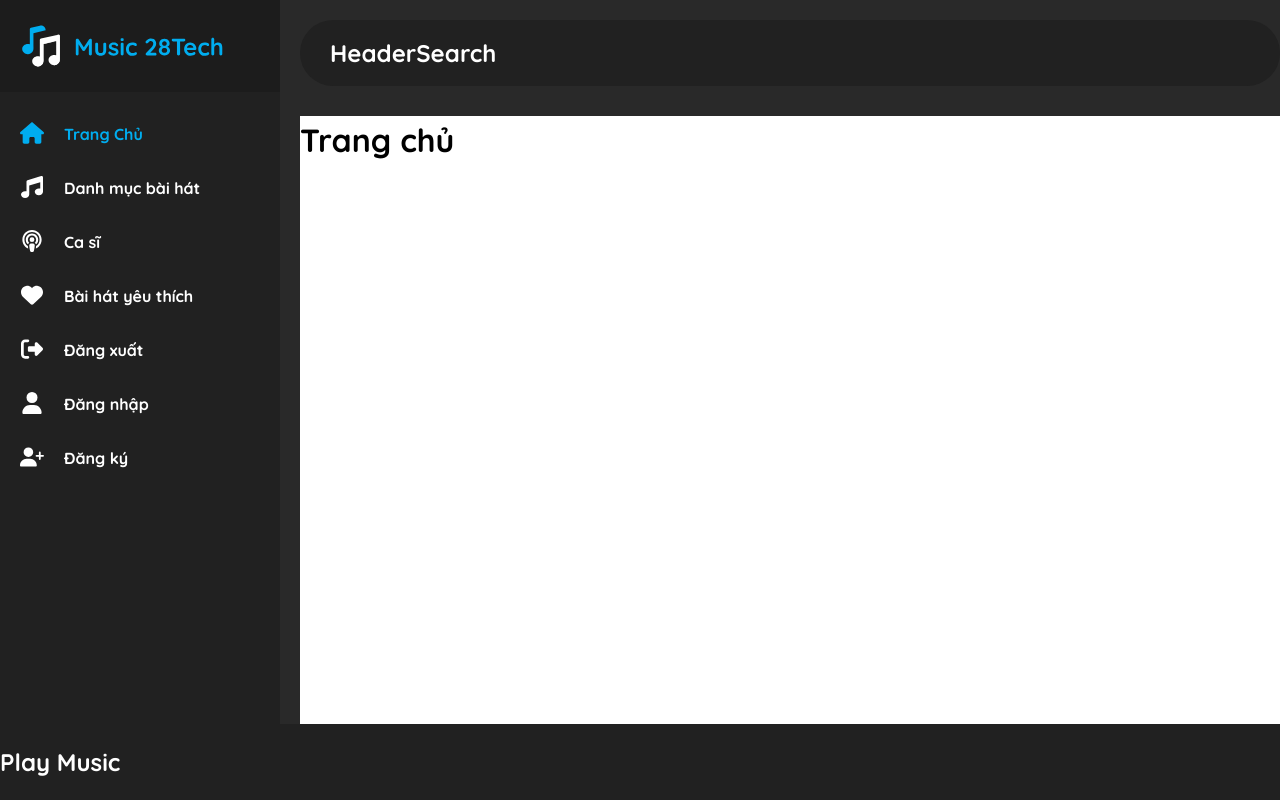
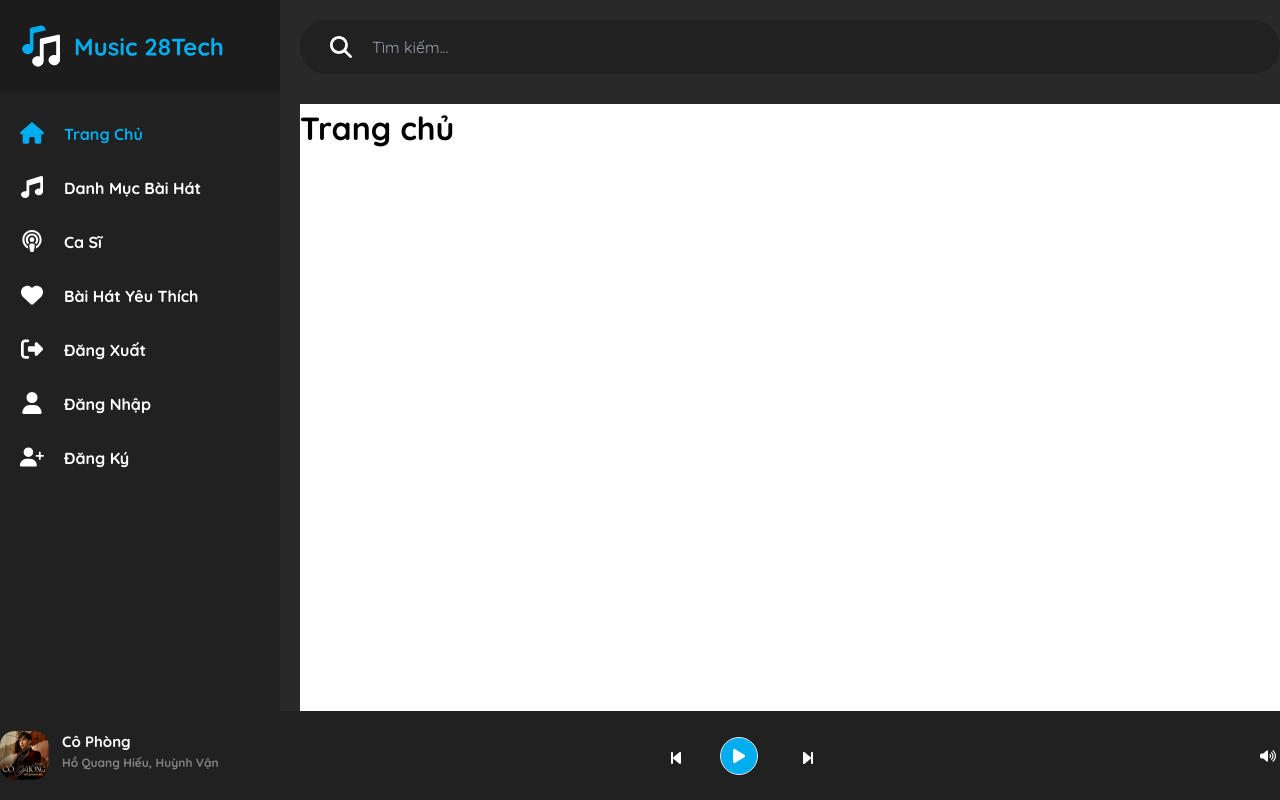
Before and after one commit to Subzerozzz/Project_FER, a React (Create React App) app: page / in a window 1280 px wide. Shown: the top 800 px of the page. Built offline with nearby package versions, Linux system fonts and the light colour scheme.

Commit message:
Layout music wave

```diff
--- a/src/App.js
+++ b/src/App.js
@@ -4,6 +4,9 @@ import './App.css';
 import { HomePage } from './pages/Home/Home';
 import { LayoutDefault } from './layouts/LayoutDefault';
 import { LoginPage } from './pages/Authen/Login';
+import { RegisterPage } from './pages/Authen/Register';
+import { Categories } from './pages/Categories/Categories';
+import { SingersPage } from './pages/Singers/Singers';
 
 function App() {
   return (
@@ -13,6 +16,9 @@ function App() {
           <Route element={<LayoutDefault/>} >
             <Route path='/' element={<HomePage />} />
             <Route path='login' element={<LoginPage/>} />
+            <Route path='register' element={<RegisterPage/>} />
+            <Route path='categories' element={<Categories/>} />
+            <Route path='singers' element={<SingersPage />} />
           </Route>
         </Routes>
       </BrowserRouter>
--- a/src/components/common/HeaderSearch/HeaderSearch.js
+++ b/src/components/common/HeaderSearch/HeaderSearch.js
@@ -1,11 +1,15 @@
+import { FaMagnifyingGlass } from "react-icons/fa6"
+
 export const HeaderSearch = () => {
   return(
     <>
-      <div className="sticky bg-[#212121] mb-[30px] rounded-[50px] px-[30px] py-[15px] top-[20px] z-[999]">
-        <h1 className="text-[24px] font-[700] text-[white]">
-          HeaderSearch
-        </h1>
-      </div>
+      <form className="sticky bg-[#212121] mb-[30px] rounded-[50px] px-[30px] py-[15px] top-[20px] z-[999] flex items-center gap-[20px]">
+        <input type="text" name="keyword" placeholder="Tìm kiếm..."
+        className="order-2 bg-transparent outline-none text-white flex-1 text-[16px]"/>
+        <button type="submit" className="order-1 text-[#FFFFFF] text-[22px]">
+          <FaMagnifyingGlass />
+        </button>
+      </form>
 
     </>
   )
--- a/src/components/common/Play/Play.js
+++ b/src/components/common/Play/Play.js
@@ -1,11 +1,47 @@
+import { FaBackwardStep, FaForwardStep, FaPlay, FaVolumeHigh } from "react-icons/fa6"
+
 export const Play = () => {
   return(
     <>
       <div className="fixed bottom-[0] left-[0] bg-[#212121] w-full py-[20px] z-[999]">
-        <div className="container mx-auto">
-          <h1 className="text-[24px] font-[700] text-[white] ">
-            Play Music
-          </h1>
+        <div className="container mx-auto flex justify-between items-center">
+          <div className="inner_left flex gap-[13px]">
+            <div className="">
+              <img
+                src="/demo/image-1.png"
+                alt="Cô Phòng"
+                className="w-[49px] h-[49px] rounded-[14px]"
+              />
+            </div>
+            <div className="flex-1">
+              <div className="text-[15px] font-[700] text-white">
+                Cô Phòng
+              </div>
+              <div className="text-[12px] font-[700] text-[#FFFFFF70]">
+                Hồ Quang Hiếu, Huỳnh Vận
+              </div>
+            </div>
+          </div>
+
+          <div className="inner_between">
+            <div className="flex gap-[42px] text-white items-center">
+              <button className="w-[10px] h-[12px]">
+                <FaBackwardStep/>
+              </button>
+              <button className="border-[1px] py-[10px] px-[10px] rounded-[99px] bg-[#00ADEF]">
+                <FaPlay/>
+              </button>
+              <button className="w-[10px] h-[12px]">
+                <FaForwardStep/>
+              </button>
+            </div>
+          </div>
+
+          <div className="inner_right">
+            <button className="w-[20px] h-[14px] text-white">
+              <FaVolumeHigh/>
+            </button>
+          </div>
         </div>
       </div>
 
--- a/src/components/common/Sider/SiderMenu.js
+++ b/src/components/common/Sider/SiderMenu.js
@@ -47,7 +47,7 @@ export const SiderMenu = () => {
         <ul className="">
           {menu.map((item, index) => (
             <li className="mb-[30px]" key={index}>
-              <NavLink to={item.link} className="text-[white] font-[700] text-[16px] flex gap-[20px] hover:text-[#00ADEF]">
+              <NavLink to={item.link} className="text-[white] font-[700] text-[16px] flex gap-[20px] hover:text-[#00ADEF] capitalize">
                 <span>
                   {item.icon}
                 </span>
--- /dev/null
+++ b/src/pages/Singers/Singers.js
@@ -0,0 +1,7 @@
+export const SingersPage = () => {
+  return(
+    <>
+      <h1 className="text-[32px] text-[dark] font-[700] h-[3000px] bg-white">Singers Page</h1>
+    </>
+  )
+}
```
Also changed, not shown: public/demo/image-1.png (added).
